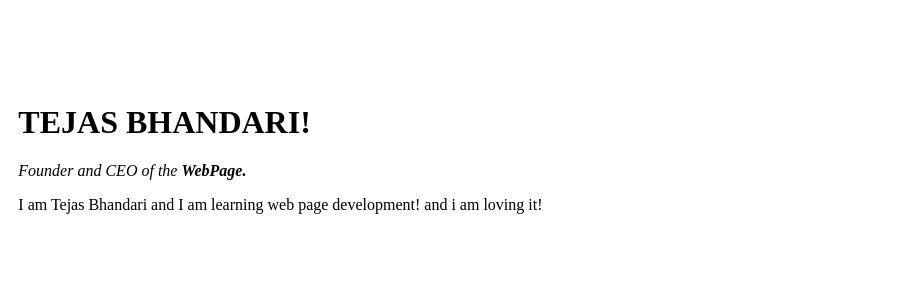
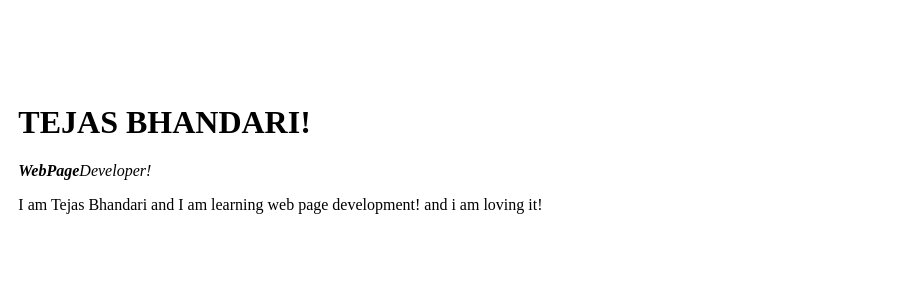
Before and after one commit to t462001/FirstSite, a plain HTML site: page index.html in a window 1280 px wide. Shown: the top 281 px of the page, 366-1280 px from the left. Drawn offline with Linux system fonts and the light colour scheme.

Commit message:
Update index.html

```diff
--- a/index.html
+++ b/index.html
@@ -11,7 +11,7 @@
     <tr>
       <td><img src="https://scontent.fpnq7-1.fna.fbcdn.net/v/t1.0-9/71251323_2333255530322404_6483922594159394816_n.jpg?_nc_cat=104&_nc_sid=a4a2d7&_nc_ohc=9IYGGtUD-hQAX-MUsXX&_nc_ht=scontent.fpnq7-1.fna&oh=2e4b5fa423e6cd0659f8fffce21e5f0b&oe=5F07CADC" alt="This is my profile image" height="250px"></td>
       <td><h1>TEJAS BHANDARI!</h1>
-      <p><em>Founder and CEO of the <strong> WebPage.</strong></em></p>
+      <p><em><strong> WebPage</strong>Developer!</em></p>
       <p>I am Tejas Bhandari and I am learning web page development! and i am loving it!</p></td>
     </tr>
   </table>
```
